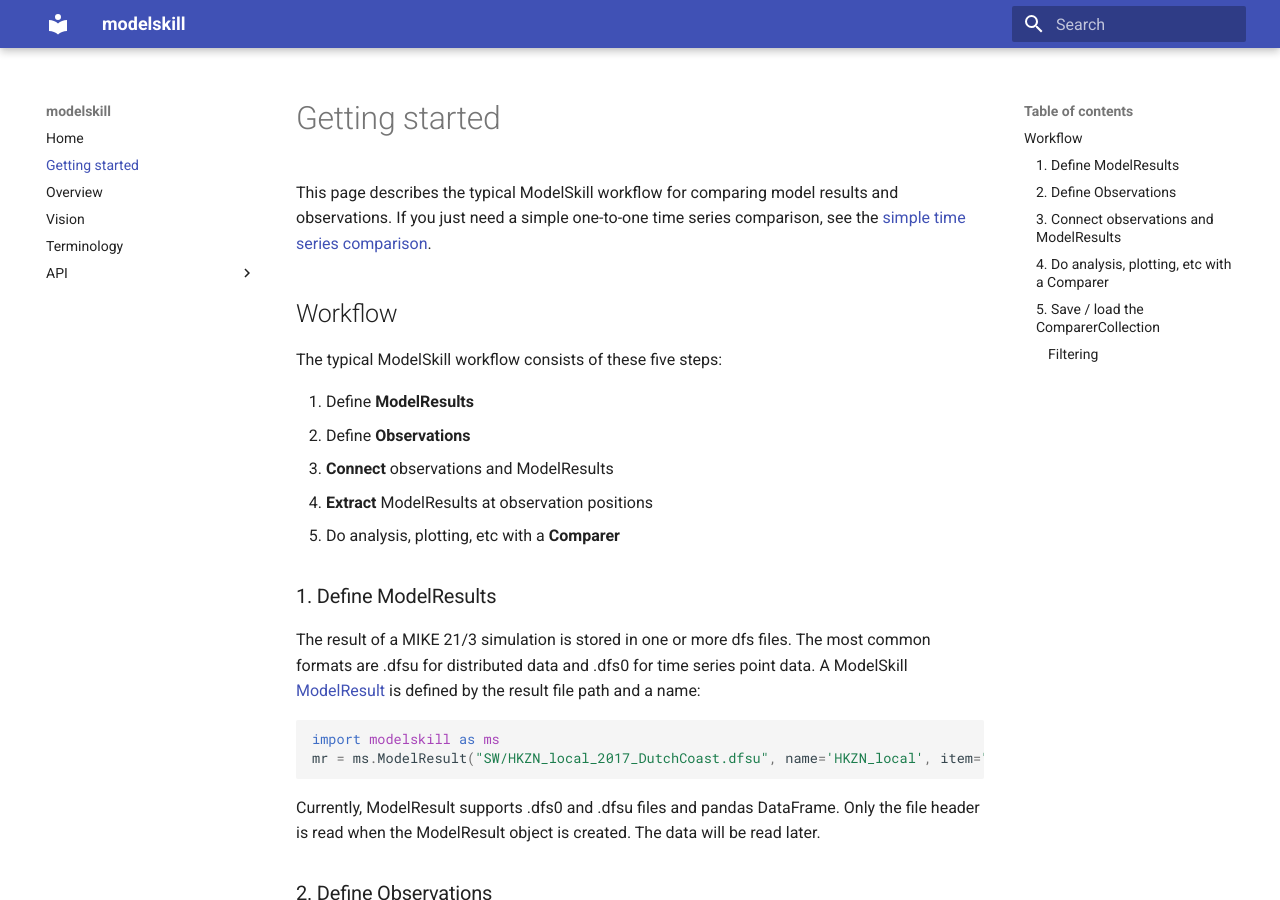
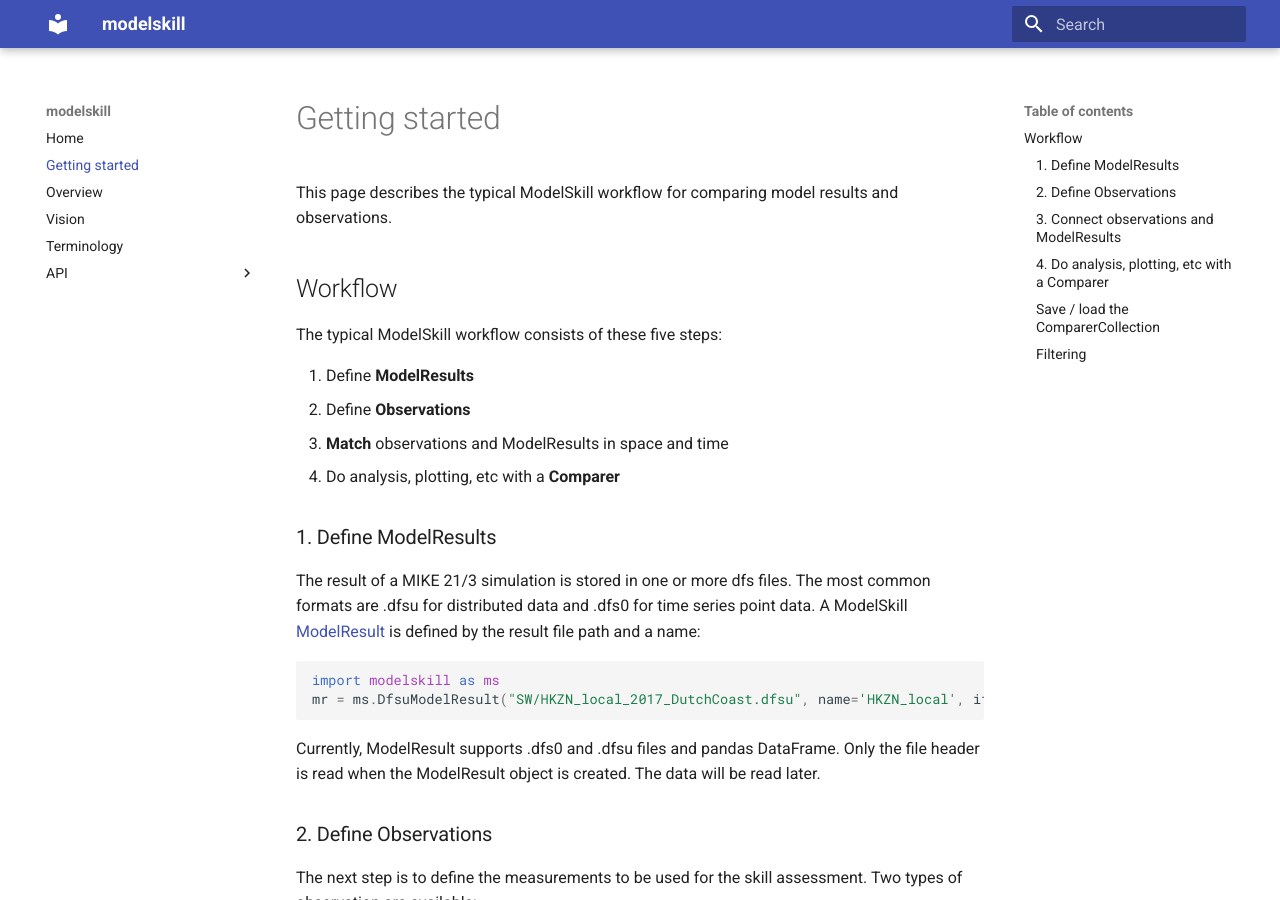
Before and after one commit to DHI/modelskill, an MkDocs documentation site: the page built from docs/getting-started.md, in a window 1280 px wide and 900 px high. Built offline with MkDocs 1.6.1 and Material for MkDocs 9.7.7, drawn with Linux system fonts in a browser that asks for light colours; some of the changed text lies outside the part shown.

Commit message:
compare() to match()

````diff
--- a/docs/getting-started.md
+++ b/docs/getting-started.md
@@ -2,9 +2,7 @@
 
 
 This page describes the typical ModelSkill workflow for comparing model
-results and observations. If you just need a simple one-to-one time
-series comparison, see the [simple time series
-comparison](simple-compare.md).
+results and observations.
 
 
 ## Workflow
@@ -14,9 +12,8 @@ The typical ModelSkill workflow consists of these five steps:
 
 1.  Define **ModelResults**
 2.  Define **Observations**
-3.  **Connect** observations and ModelResults
-4.  **Extract** ModelResults at observation positions
-5.  Do analysis, plotting, etc with a **Comparer**
+3.  **Match** observations and ModelResults in space and time
+4.  Do analysis, plotting, etc with a **Comparer**
 
 
 ### 1. Define ModelResults
@@ -29,7 +26,7 @@ result file path and a name:
 
 ```python
 import modelskill as ms
-mr = ms.ModelResult("SW/HKZN_local_2017_DutchCoast.dfsu", name='HKZN_local', item="Sign. Wave Height")
+mr = ms.DfsuModelResult("SW/HKZN_local_2017_DutchCoast.dfsu", name='HKZN_local', item="Sign. Wave Height")
 ```
 
 Currently, ModelResult supports .dfs0 and .dfsu files and pandas
@@ -68,7 +65,7 @@ cc = ms.match([hkna, c2], mr)
 ```
 
 This method returns a
-[ComparerCollection](api/compare.md#modelskill.comparison.ComparerCollection)
+[ComparerCollection](api/comparer.md#modelskill.comparison.ComparerCollection)
 for further analysis and plotting.
 
 
@@ -79,7 +76,7 @@ skill assessment.
 
 The primary comparer methods are:
 
-- [skill()](api/compare.md#modelskill.comparison.ComparerCollection.skill)
+- [skill()](api/comparercollection.md#modelskill.comparison.ComparerCollection.skill)
   which returns a table with the skill scores
 - various plot methods of the comparer objects
     * `plot.scatter()`
@@ -89,7 +86,7 @@ The primary comparer methods are:
     * `plot.hist()`
 
 
-### 5. Save / load the ComparerCollection
+### Save / load the ComparerCollection
 
 It can be useful to save the comparer collection for later use. This can be done using the `save()` method:
 
@@ -104,7 +101,7 @@ cc = ms.load("my_comparer_collection.msk")
 ```
 
 
-#### Filtering
+### Filtering
 
 In order to select only a subset of the data for analysis, the comparer has a `sel()` method which returns a new comparer with the selected data.
 
````
Also changed, not shown: other parts of docs/getting-started.md (+1 -1 lines), docs/index.md (+1 -1 lines), docs/overview.md (+7 -7 lines).
